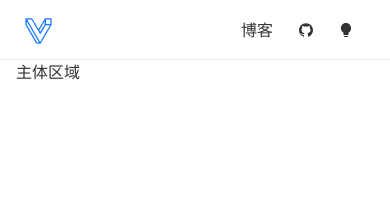
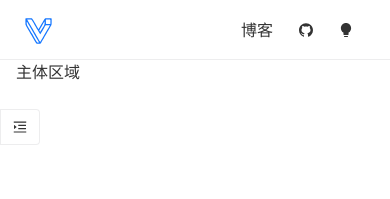
Before and after one commit to CoKoii/VoidUI, a Vue app: page /components in a window 390 px wide. Shown: the top 199 px of the page. Built offline with nearby package versions, Linux system fonts and the light colour scheme.

Commit message:
实现导航栏的展开与收起功能，优化样式和交互体验

```diff
--- a/src/views/Components/Components.scss
+++ b/src/views/Components/Components.scss
@@ -26,20 +26,46 @@
       transition: transform 0.3s;
       position: absolute;
       transform: translateX(-100%);
+      transition: all 0.3s;
       height: calc(100vh - 60px);
-      &::after {
-        content: '展开';
-        position: relative;
-        top: 0;
-        right: 0;
-        transform: translateX(-100%);
-        width: 100px;
-        height: 100px;
-        background-color: #fff;
+      &.open {
+        transform: translateX(0);
+        ~ .nav-toggle {
+          left: 268px;
+        }
       }
     }
     .main {
       min-height: calc(100vh - 60px);
     }
+    .nav-toggle {
+      position: fixed;
+      top: 15%;
+      left: 0;
+      transform: translateY(-50%);
+      padding: 10px 12px;
+      display: flex;
+      align-items: center;
+      justify-content: center;
+      border: 1px solid var(--line);
+      border-radius: 0px 4px 4px 0px;
+      background: rgba(255, 255, 255, 0.1);
+      backdrop-filter: blur(5px);
+      cursor: pointer;
+      font-size: 14px;
+      color: var(--text);
+      z-index: 1001;
+      transition: left 0.3s;
+    }
   }
 }
+
+.nav-toggle {
+  display: none;
+}
+
+@media (min-width: 769px) {
+  .nav-toggle {
+    display: none !important;
+  }
+}
--- a/src/views/Components/Components.vue
+++ b/src/views/Components/Components.vue
@@ -1,4 +1,10 @@
 <script setup lang="ts">
+import { ref } from 'vue'
+import { MenuUnfoldOutlined, MenuFoldOutlined } from '@ant-design/icons-vue'
+const isNavOpen = ref(false)
+const toggleNav = () => {
+  isNavOpen.value = !isNavOpen.value
+}
 defineExpose({
   name: 'Components',
 })
@@ -6,8 +12,12 @@ defineExpose({
 
 <template>
   <div class="Components">
-    <div class="nav">导航栏</div>
+    <div class="nav" :class="{ open: isNavOpen }">导航栏</div>
     <div class="main">主体区域</div>
+    <div class="nav-toggle" @click="toggleNav">
+      <MenuUnfoldOutlined v-if="!isNavOpen" />
+      <MenuFoldOutlined v-if="isNavOpen" />
+    </div>
   </div>
 </template>
 
```
